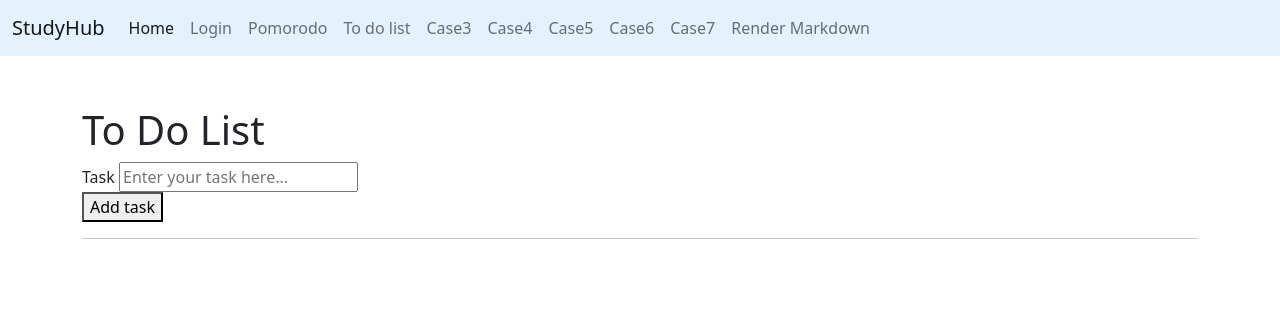
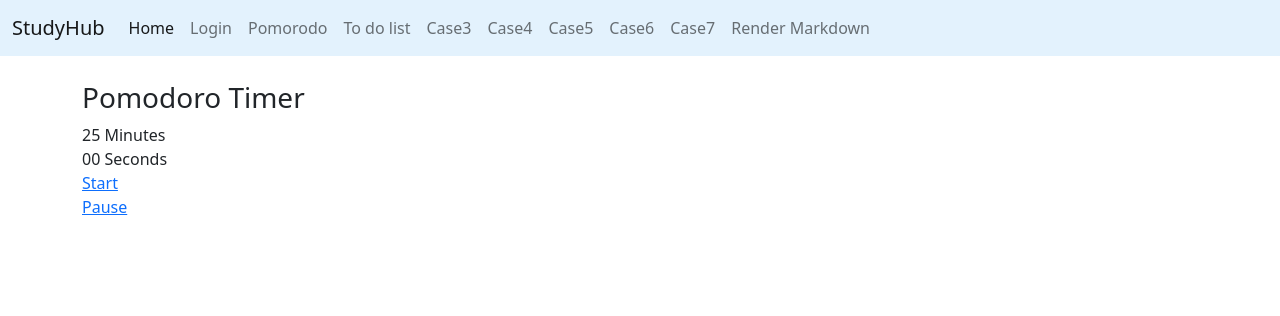
Before and after one commit to emthangtrung/milestone2-team6, a Flask app: page /pomorodo in a window 1280 px wide. Shown: the top 316 px of the page. Run offline with Flask 2, Linux system fonts and the light colour scheme.

Commit message:
pomorodo html added

```diff
--- a/myapp/routes.py
+++ b/myapp/routes.py
@@ -73,5 +73,5 @@ def delete(todo_id):
 #start pomorodo timer page
 @myapp_obj.route("/pomorodo")
 def timer():
-    return render_template("todolist.html")
+    return render_template("pomorodo.html")
 #end pomorodo timer page
--- a/myapp/templates/base.html
+++ b/myapp/templates/base.html
@@ -30,7 +30,7 @@
                         <a class="nav-link" href="/login">Login</a>
                     </li>
                     <li class="nav-item">
-                        <a class="nav-link" href="/pomorodotimer">Pomorodo</a>
+                        <a class="nav-link" href="/pomorodo">Pomorodo</a>
                     </li>
                     <li class="nav-item">
                         <a class="nav-link" href="/todolist">To do list</a>
--- a/myapp/templates/home.html
+++ b/myapp/templates/home.html
@@ -2,7 +2,7 @@
 {% block content %}
 <div class="text-center">
     <h1>Welcome to StudyHub</h1>
-    <h4>CMPE 131 Mile Stone Project 2</h4>
+    <h4>CMPE 131 Milestone 2</h4>
     <h5>Group 6</h5>
 </div>
 {% endblock %}
--- /dev/null
+++ b/myapp/templates/pomorodo.html
@@ -0,0 +1,30 @@
+{% extends 'base.html' %}
+{% block content %}
+<div style="margin-top: 25px;" class="ui container">
+    <h3>Pomodoro Timer</h3>
+
+    <div>
+      <div>
+        <span>25</span>
+        <span>Minutes</span>
+      </div>
+
+      <div>
+        <span>00</span>
+        <span>Seconds</span>
+      </div>
+    </div>
+    <div>
+      <a href="#" class="size2 m1-txt1 flex-c-m how-btn1 trans-04 start-stop"
+        onclick="timerFlag == 0? startTimer(): stopTimer();">
+        Start
+      </a>
+    </div>
+    <div>
+      <a href="#" class="size2 m1-txt1 flex-c-m how-btn1 trans-04 pause"
+        onclick="pauseFlag == 1?resumeTimer(): pauseTimer();">
+        Pause
+      </a>
+    </div>
+  </div>
+{% endblock %}
--- a/myapp/templates/todolist.html
+++ b/myapp/templates/todolist.html
@@ -1,6 +1,6 @@
 {% extends 'base.html' %}
 {% block content %}
-<div style="margin-top: 50px;" class="ui container">
+<div style="margin-top: 25px;" class="ui container">
     <h1>To Do List</h1>
 
     <form action="/add" method="post">
@@ -19,10 +19,10 @@
         {% if todo.complete == False %}
         <span>Not Complete</span>
         {% else %}
-        <span>Completed</span>
+        <span>Done</span>
         {% endif %}
 
-        <a href="/update/{{ todo.id }}">Update</a>
+        <a href="/update/{{ todo.id }}">Mark as done</a>
         <a href="/delete/{{ todo.id }}">Delete</a>
     </div>
     {% endfor %}
```
Also changed, not shown: myapp/app.db.
